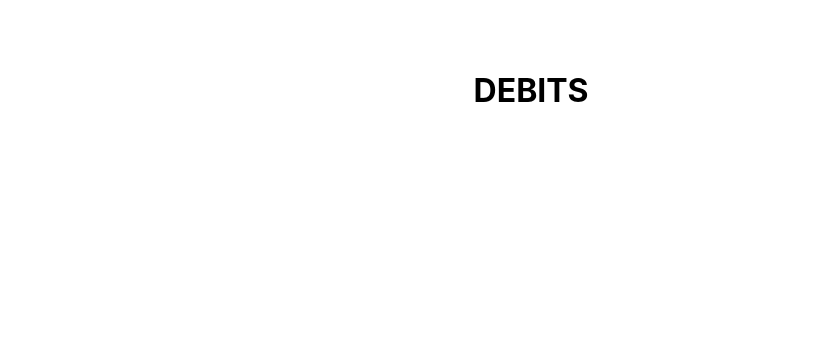
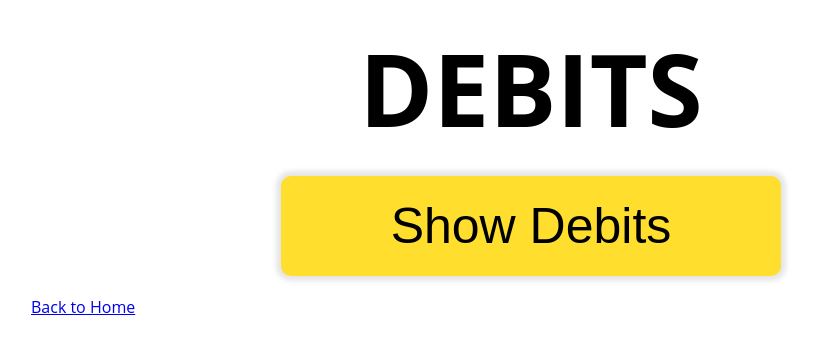
Before and after one commit to makmn1/ttp-bankOfReact-assn9, a React (Create React App) app: page /debits in a window 1280 px wide. Shown: the top 354 px of the page, without its empty margins (109-926 px from the left). Built offline with nearby package versions, Linux system fonts and the light colour scheme; no server answers.

Commit message:
Added debits page with list of debits and button to view/hide them. Also added styling to most of page. Resolves #6

```diff
--- a/src/components/Debits.js
+++ b/src/components/Debits.js
@@ -1,11 +1,51 @@
 import React from "react"
-
+import { Link } from "react-router-dom"
 
 export default function Debits() {
 
+    const [viewDebits, setViewDebits] = React.useState(false)
+    const [debits, setDebits] = React.useState([])
+
+    React.useEffect(function() {
+        fetch("https://moj-api.herokuapp.com/debits")
+            .then(response => response.json())
+            .then(data => setDebits(data))
+            .catch(error => console.log(error))
+
+    }, [])
+
+    const debitElements = debits.map(debit => {
+
+        const day = debit.date.substring(8, 10)
+        const month = debit.date.substring(5, 7)
+        const year = debit.date.substring(0, 4)
+
+        return (
+            <div key={debit.id} className="debit">
+                <p className="debitDetail" style={{fontWeight: "bold"}}>{debit.description}</p>
+                <p className="debitDetail">${debit.amount}</p>
+                <p className="debitDetail">{month}/{day}/{year}</p>
+            </div>
+        )
+    })
+
+    function debitViewHandler() {
+        setViewDebits(prevViewDebits => !prevViewDebits)
+    }
+
     return (
-        <div>
-            <h1>DEBITS</h1>
+
+        <div className="debitsPage">
+            <header className="debitsHeader">
+                <h1>DEBITS</h1>
+                <button onClick={debitViewHandler}>{viewDebits ? "Hide Debits" : "Show Debits"}</button>
+            </header>
+            <main>
+                {viewDebits && <h2 className="debitsTitle">Recent Transactions</h2> }
+                {viewDebits && debitElements}
+                <Link to="/ttp-bankOfReact-assn9">Back to Home</Link>
+            </main>
+
         </div>
     )
 
--- a/src/index.css
+++ b/src/index.css
@@ -1,8 +1,6 @@
 body {
-  margin: 50px;
-  font-family: -apple-system, BlinkMacSystemFont, 'Segoe UI', 'Roboto', 'Oxygen',
-    'Ubuntu', 'Cantarell', 'Fira Sans', 'Droid Sans', 'Helvetica Neue',
-    sans-serif;
+  margin: 0px;
+  font-family: 'Open Sans', sans-serif;
   -webkit-font-smoothing: antialiased;
   -moz-osx-font-smoothing: grayscale;
   display: flex;
@@ -41,3 +39,50 @@ img {
   width: 750px;
   margin: auto;
 }
+
+.debitsHeader {
+  width: 1000px;
+  padding: 10px 0;
+  display: flex;
+  flex-direction: column;
+}
+
+.debitsHeader > h1 {
+  margin: 10px 0;
+  font-size: 100px;
+  text-align: center;
+}
+
+button {
+  width: 500px;
+  height: 100px;
+  border-radius: 10px;
+  border-style: none;
+  background-color: #FFDE2E;
+  box-shadow: 0px 0px 5px 5px rgba(0, 0, 0, 0.1);
+  font-size: 50px;
+  margin: 10px auto;
+}
+
+button:active {
+  box-shadow: inset 0px 0px 10px 0px rgba(0, 0, 0, 0.7);
+  background-color: #FFD700;
+}
+
+.debit {
+  display: flex;
+  flex-direction: row;
+  justify-content: space-evenly;
+}
+
+.debitsTitle {
+  text-align: center;
+  font-size: 50px;
+}
+
+.debitDetail {
+  width: 300px;
+  text-align: center;
+  font-size: 20px;
+  margin: 10px 0;
+}
```
